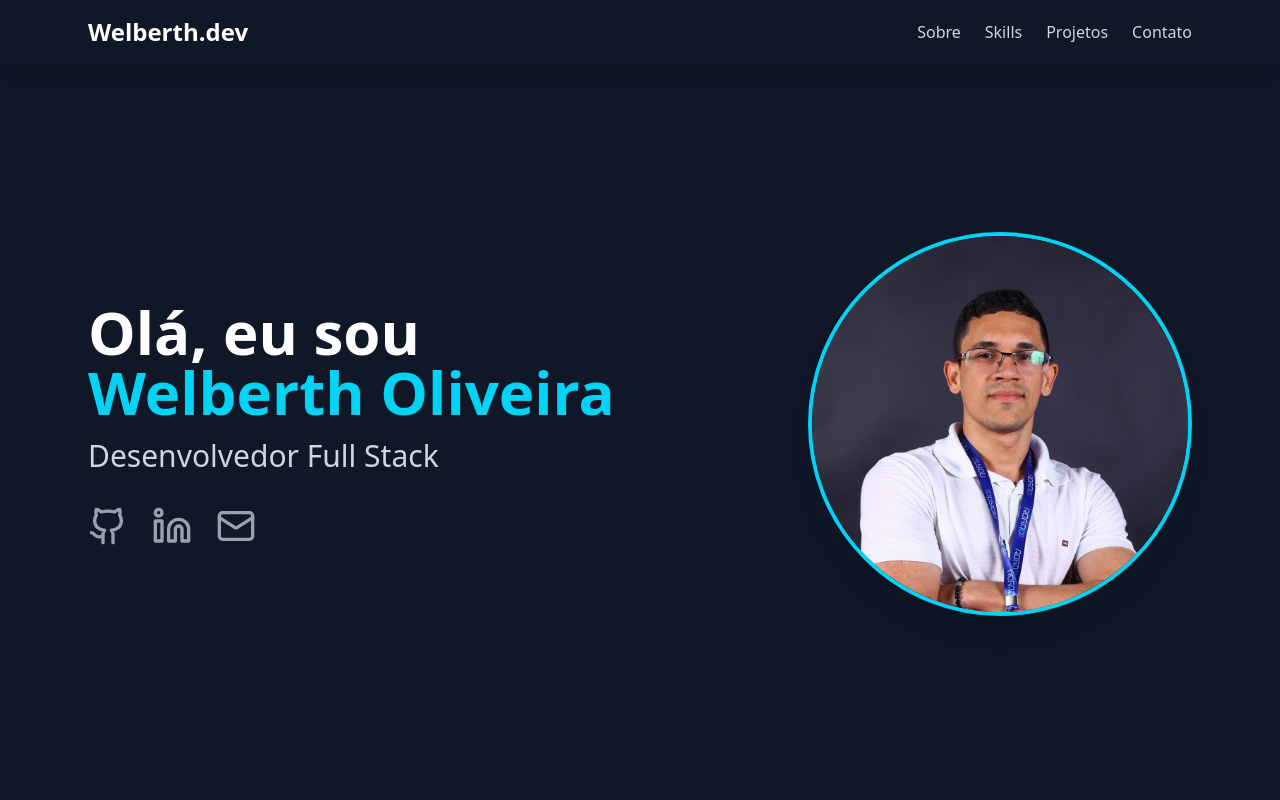
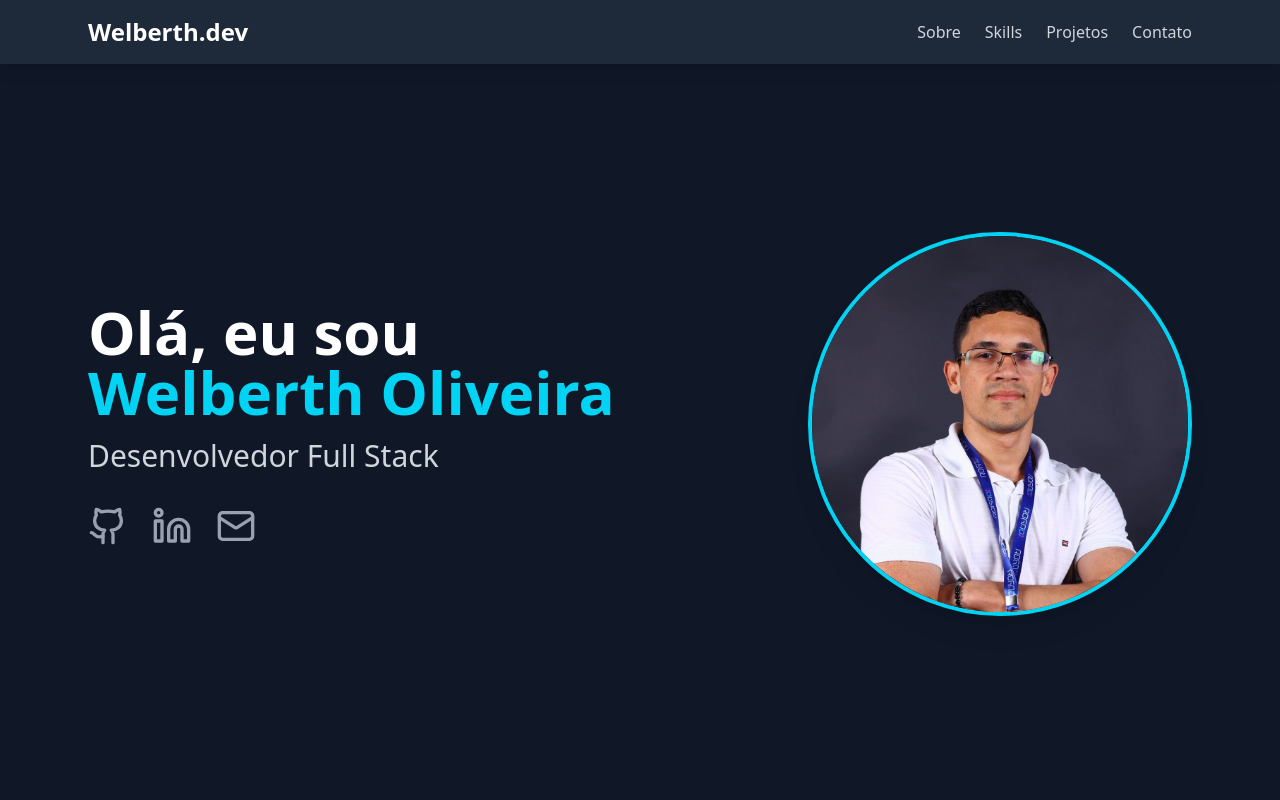
Before and after one commit to Welberth77/Portfolio-pessoal, a React (Vite) app: page / in a window 1280 px wide. Shown: the top 800 px of the page. Built offline with nearby package versions, Linux system fonts and the light colour scheme.

Commit message:
style: mudando cor do header e atualizando o email de contato

```diff
--- a/src/components/Contact.jsx
+++ b/src/components/Contact.jsx
@@ -13,7 +13,7 @@
           Sinta-se à vontade para me enviar um e-mail!
         </p>
         <a
-          href="mailto:seu-email@gmail.com" // <-- SUBSTITUA SEU EMAIL
+          href="mailto:welbertholiveira250@gmail.com"
           className="inline-block bg-cyan-500 text-gray-900 font-bold text-lg px-8 py-4 rounded-lg shadow-lg transition-all duration-300 hover:bg-cyan-400 hover:shadow-cyan-500/50 transform hover:-translate-y-1"
         >
           Mandar um E-mail
--- a/src/components/Header.jsx
+++ b/src/components/Header.jsx
@@ -21,7 +21,7 @@
   };
 
   return (
-    <nav className="fixed top-0 left-0 w-full bg-gray-900 bg-opacity-80 backdrop-blur-md z-50 shadow-lg">
+    <nav className="fixed top-0 left-0 w-full bg-gray-800 bg-opacity-80 backdrop-blur-md z-50 shadow-lg">
       <div className="container mx-auto max-w-6xl px-6 py-4 flex justify-between items-center">
         {/* Logo ou Nome */}
         <a
```
